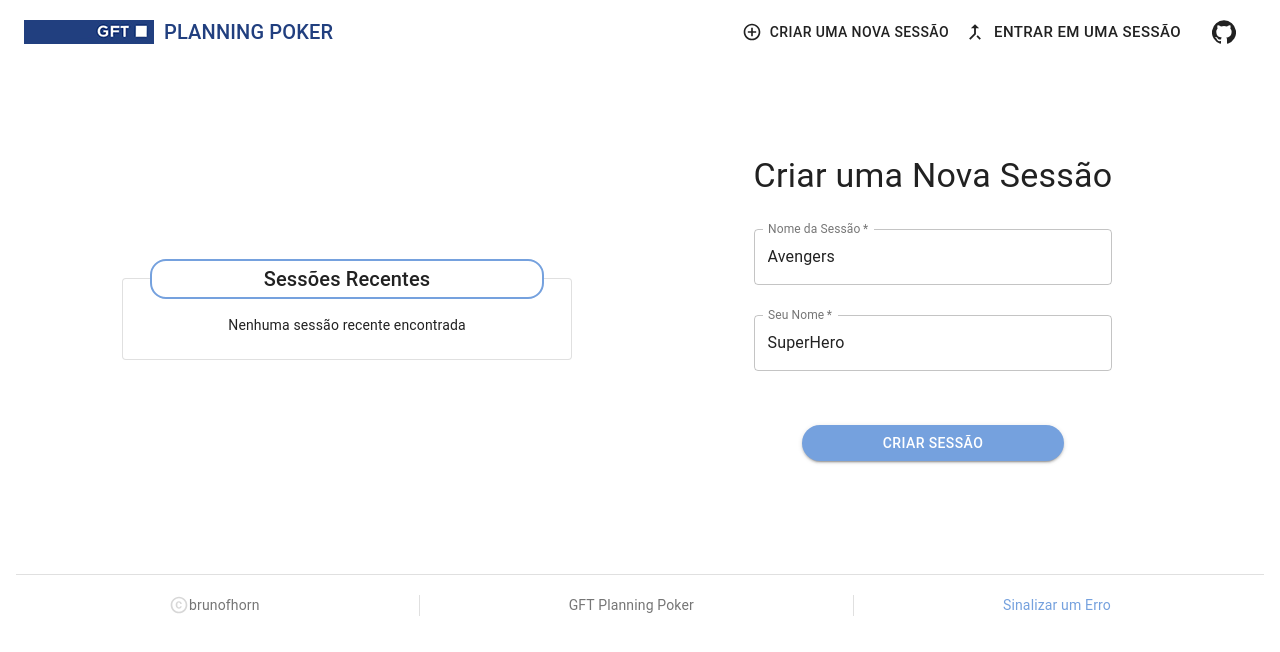
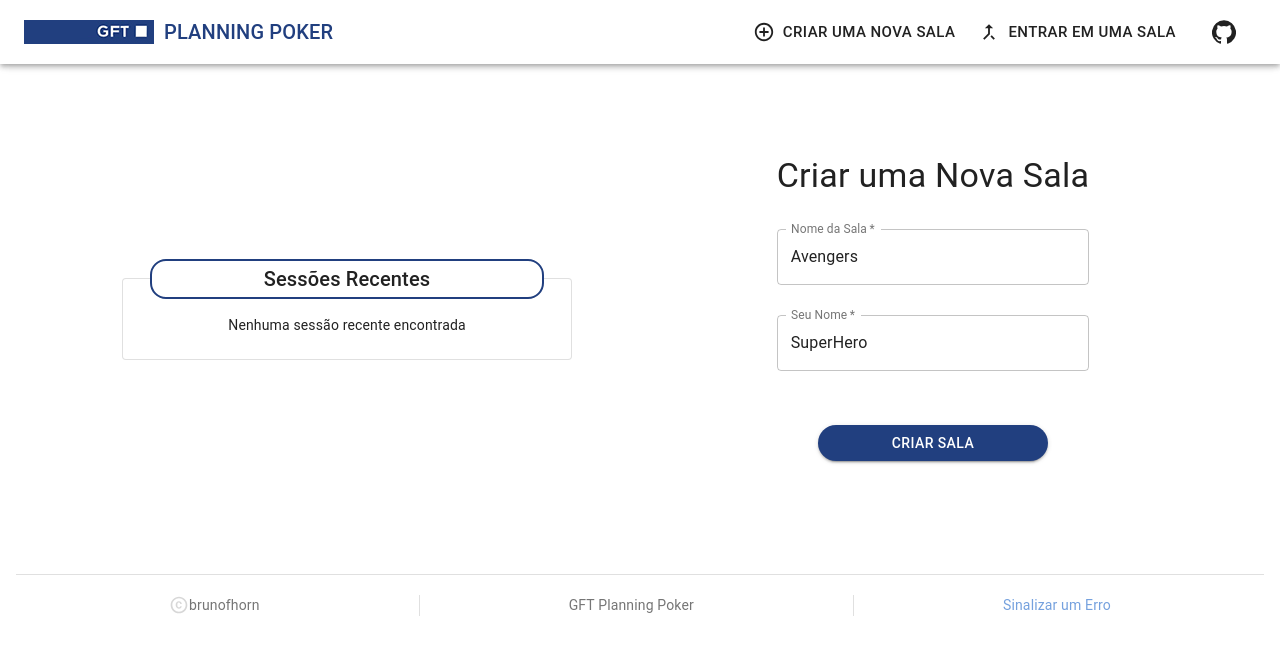
Before and after one commit to brunofhorn/planning-poker, a React (Create React App) app: page / in a window 1280 px wide. Shown: the top 652 px of the page. Built offline with nearby package versions, Linux system fonts and the light colour scheme.

Commit message:
Estilização

```diff
--- a/src/assets/css/CreateGame.css
+++ b/src/assets/css/CreateGame.css
@@ -3,9 +3,16 @@
 }
 
 .CreateGameButton {
-    color: var(--color-background);
+    background-color: var(--color-primary);
+    color: white;
     width: 70%;
     border-radius: 40px;
+}
+
+.CreateGameButton:hover {
+    background-color: white;
+    color: var(--color-primary);
+    border: 2px solid var(--color-primary);
 }
 
 .CreateGameCard {
--- a/src/assets/css/Toolbar.css
+++ b/src/assets/css/Toolbar.css
@@ -1,5 +1,5 @@
 .AppBar {
-    box-shadow: none;
+    box-shadow: 2px;
     background-color: var(--color-background);
     flex-grow: 1;
     white-space: nowrap;
@@ -21,3 +21,12 @@
     margin-top: 4px;
     margin-right: 5px;
 }
+
+.ButtonToolbar {
+    margin-right: 5px;
+}
+
+.ButtonToolbar:hover {
+    background-color: var(--color-primary);
+    color: white;
+}
--- a/src/assets/css/theme.css
+++ b/src/assets/css/theme.css
@@ -1,5 +1,5 @@
 .LightTheme {
-    --color-primary: #75A1DE;
+    --color-primary: #213f7f;
     --color-secondary: #d7d7d7;
     --color-background: white;
     --color-background-secondary: #e7edf3;
--- a/src/components/CreateGame.tsx
+++ b/src/components/CreateGame.tsx
@@ -1,7 +1,6 @@
 import { Button, Card, CardActions, CardContent, CardHeader, Grow, TextField } from "@material-ui/core";
 import { ChangeEvent, FormEvent, useState } from "react";
 import { useNavigate } from "react-router-dom";
-import { theme } from "../assets/css/style";
 import { addNewGame } from "../service/games";
 import { GameType, NewGame } from "../types/game";
 import "../assets/css/CreateGame.css";
@@ -30,7 +29,7 @@ export const CreateGame = () => {
                 <Card variant='outlined' className='CreateGameCard'>
                     <CardHeader
                         className='CreateGameCardHeader'
-                        title='Criar uma Nova Sessão'
+                        title='Criar uma Nova Sala'
                         titleTypographyProps={{ variant: 'h4' }}
                     />
                     <CardContent className='CreateGameCardContent'>
@@ -38,8 +37,8 @@ export const CreateGame = () => {
                             className='CreateGameTextField'
                             required
                             id='filled-required'
-                            label='Nome da Sessão'
-                            placeholder='Digite o nome da sessão'
+                            label='Nome da Sala'
+                            placeholder='Digite o nome da sala'
                             defaultValue={gameName}
                             variant='outlined'
                             onChange={(event: ChangeEvent<HTMLInputElement>) => setGameName(event.target.value)}
@@ -57,7 +56,7 @@ export const CreateGame = () => {
                     </CardContent>
                     <CardActions className='CreateGameCardAction'>
                         <Button type='submit' variant='contained' color='primary' className='CreateGameButton'>
-                            Criar Sessão
+                            Criar Sala
                         </Button>
                     </CardActions>
                 </Card>
--- a/src/components/JoinGame.tsx
+++ b/src/components/JoinGame.tsx
@@ -1,7 +1,6 @@
 import { Button, Card, CardActions, CardContent, CardHeader, Grow, TextField } from "@material-ui/core";
 import { ChangeEvent, FormEvent, useEffect, useState } from "react";
 import { useNavigate, useParams } from "react-router-dom";
-import { theme } from "../assets/css/style";
 import { getGame } from "../service/games";
 import { addPlayerToGame, isCurrentPlayerInGame } from "../service/players";
 import "../assets/css/JoinGame.css";
--- a/src/components/Toolbar.tsx
+++ b/src/components/Toolbar.tsx
@@ -26,11 +26,11 @@ export const Toolbar = () => {
                             </Typography>
                         </div>
                         <div>
-                            <Button title="Nova Sessão" startIcon={<AddCircleOutline />} color='inherit' onClick={() => navigate('/')}>
-                                {!isSmallScreen ? 'Criar uma Nova Sessão' : null}
+                            <Button className="ButtonToolbar" title="Nova Sessão" startIcon={<AddCircleOutline />} size={isSmallScreen ? "small" : "large"} color='inherit' onClick={() => navigate('/')}>
+                                {!isSmallScreen ? 'Criar uma Nova Sala' : null}
                             </Button>
-                            <Button startIcon={<MergeTypeOutlined />} size={isSmallScreen ? "small" : "large"} color='inherit' onClick={() => navigate('/join')}>
-                                {!isSmallScreen ? 'Entrar em uma Sessão' : null}
+                            <Button className="ButtonToolbar" startIcon={<MergeTypeOutlined />} size={isSmallScreen ? "small" : "large"} color='inherit' onClick={() => navigate('/join')}>
+                                {!isSmallScreen ? 'Entrar em uma Sala' : null}
                             </Button>
                             <Button
                                 id='github-button'
```
Also changed, not shown: src/assets/css/style.ts (deleted, +0 -10 lines).
